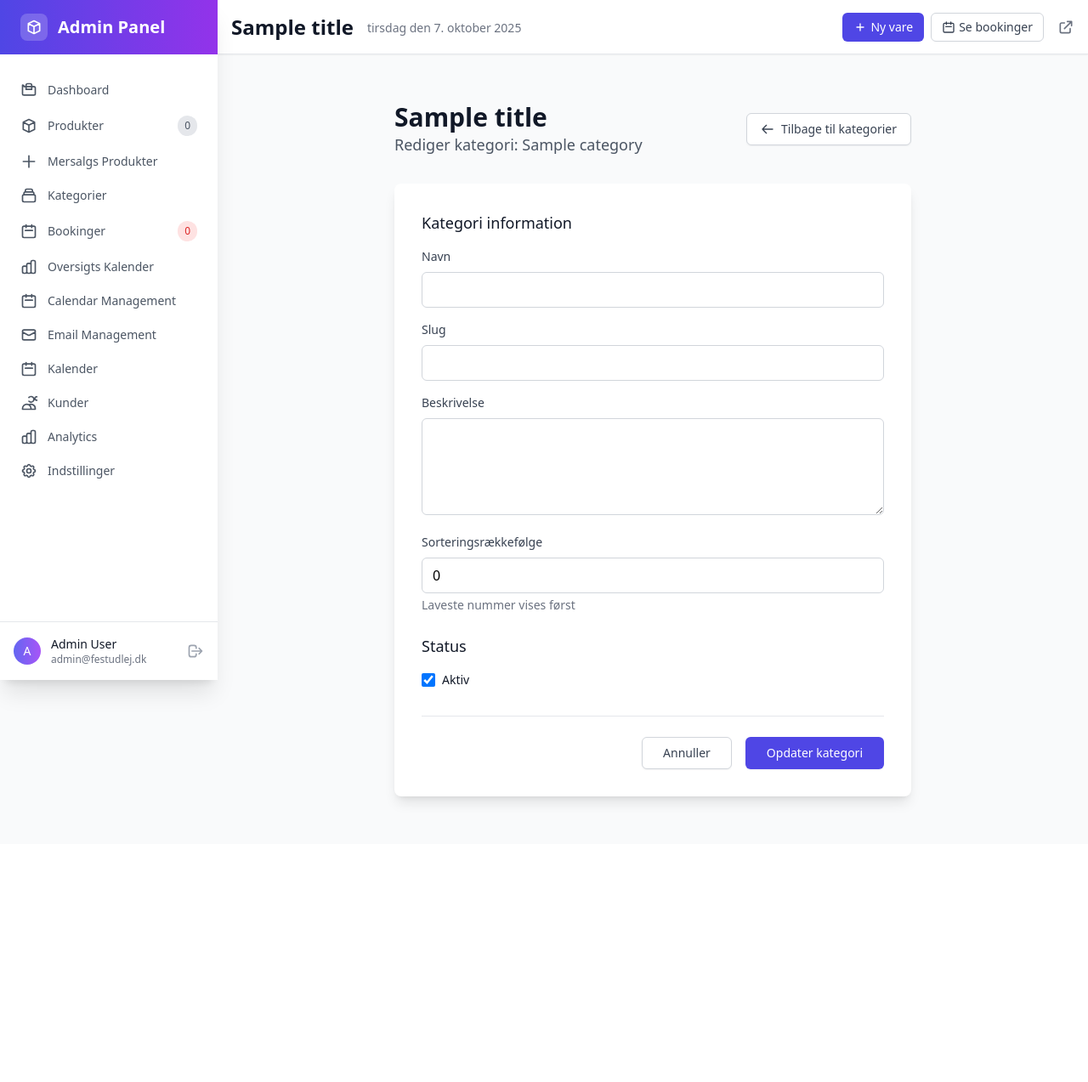
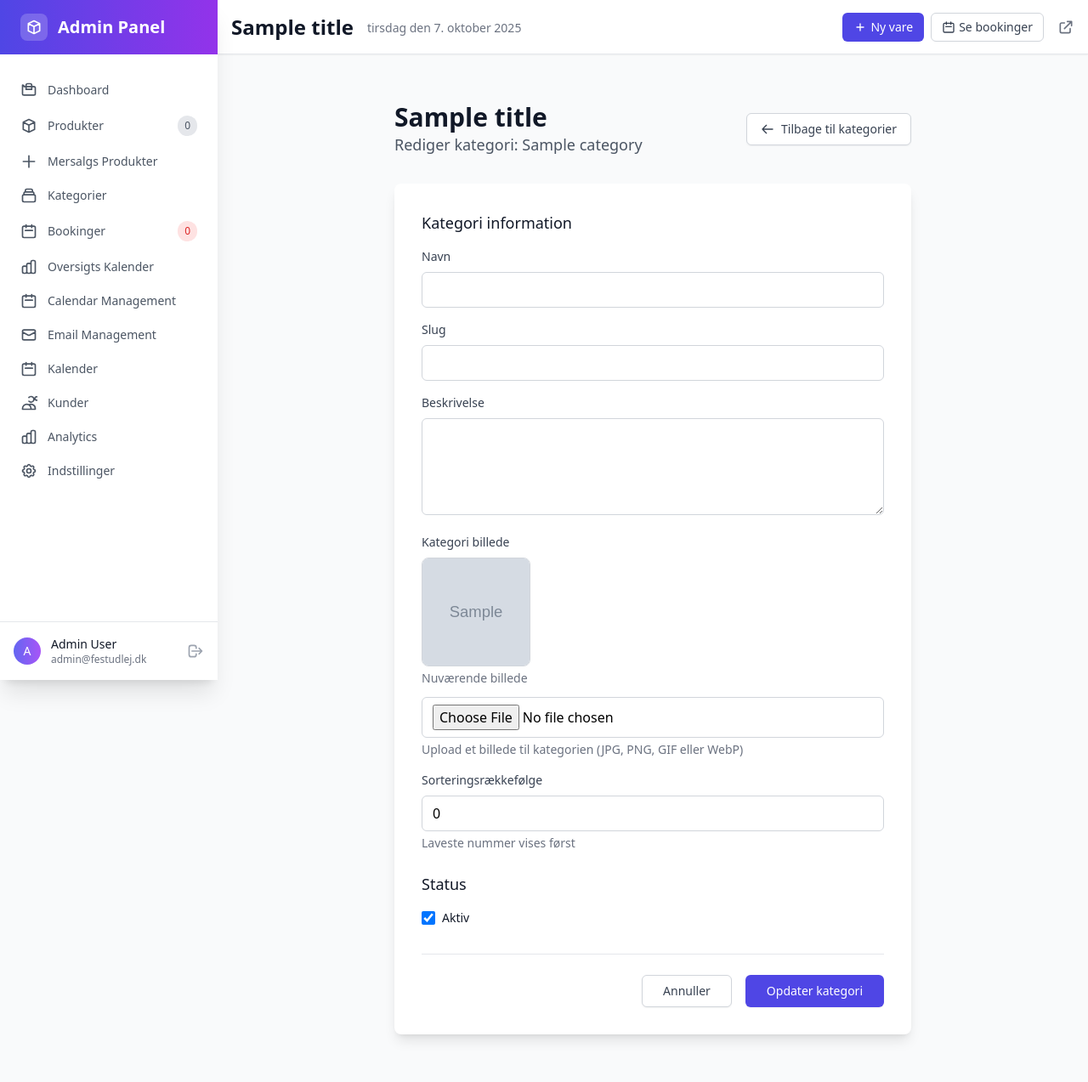
Before and after one commit to Flyvendedk799/HighendEvent, a Flask app: template app/templates/admin/category_form.html in a window 1280 px wide. Shown: the whole page at 85% size. Before the commit the page ends 949 px from the top, so only its background shows below. Run offline with Flask 3, Linux system fonts and the light colour scheme; tables that the repository leaves empty hold one stand-in row (values such as "Sample post"); the template is opened without the code that fills it: values that come from a table or form of the project are taken from there, most other values are stand-ins (such as "Sample title", 1, 10 or a date in 2020); grey boxes marked "Sample" are stand-in pictures; some libraries are stand-ins or nearby versions.

Commit message:
Add category image functionality - categories can now have images displayed on homepage

```diff
--- a/app/blueprints/admin.py
+++ b/app/blueprints/admin.py
@@ -1294,10 +1294,16 @@ def create_category():
     form = CategoryForm()
 
     if form.validate_on_submit():
+        # Handle image upload
+        image_url = None
+        if form.image.data:
+            image_url = save_uploaded_file(form.image.data)
+
         category = Category(
             name=form.name.data,
             slug=form.slug.data,
             description=form.description.data,
+            image_url=image_url,
             sort_order=form.sort_order.data,
             is_active=form.is_active.data
         )
@@ -1320,6 +1326,10 @@ def edit_category(id):
     form = CategoryForm(obj=category)
 
     if form.validate_on_submit():
+        # Handle image upload
+        if form.image.data:
+            category.image_url = save_uploaded_file(form.image.data)
+
         category.name = form.name.data
         category.slug = form.slug.data
         category.description = form.description.data
--- a/app/forms.py
+++ b/app/forms.py
@@ -179,6 +179,10 @@ class CategoryForm(FlaskForm):
         'Beskrivelse',
         validators=[Optional(), Length(max=1000)],
         render_kw={'rows': 3}
+    )
+    image = FileField(
+        'Kategori billede',
+        validators=[Optional(), FileAllowed(['jpg', 'jpeg', 'png', 'gif', 'webp'], 'Kun billedfiler er tilladt!')]
     )
     sort_order = IntegerField(
         'Sorteringsrækkefølge',
--- a/app/models.py
+++ b/app/models.py
@@ -182,6 +182,7 @@ class Category(db.Model):
     name: Mapped[str] = mapped_column(db.String(100), nullable=False)
     slug: Mapped[str] = mapped_column(db.String(100), unique=True, nullable=False, index=True)
     description: Mapped[Optional[str]] = mapped_column(db.Text)
+    image_url: Mapped[Optional[str]] = mapped_column(db.String(500))
     is_active: Mapped[bool] = mapped_column(db.Boolean, default=True, nullable=False)
     sort_order: Mapped[int] = mapped_column(db.Integer, default=0, nullable=False)
     created_at: Mapped[datetime] = mapped_column(db.DateTime, default=datetime.utcnow, nullable=False)
--- a/app/templates/admin/category_form.html
+++ b/app/templates/admin/category_form.html
@@ -28,7 +28,7 @@
 
     <!-- Form -->
     <div class="bg-white shadow-lg rounded-lg">
-        <form method="POST" class="p-8">
+        <form method="POST" enctype="multipart/form-data" class="p-8">
             {{ form.hidden_tag() }}
 
             <div class="space-y-6">
@@ -59,6 +59,21 @@
                             {% if form.description.errors %}
                                 <p class="mt-1 text-sm text-red-600">{{ form.description.errors[0] }}</p>
                             {% endif %}
+                        </div>
+
+                        <div>
+                            {{ form.image.label(class="block text-sm font-medium text-gray-700 mb-2") }}
+                            {% if category and category.image_url %}
+                                <div class="mb-3">
+                                    <img src="{{ category.image_url | image_url }}" alt="{{ category.name }}" class="h-32 w-32 object-cover rounded-lg border border-gray-300">
+                                    <p class="mt-1 text-sm text-gray-500">Nuværende billede</p>
+                                </div>
+                            {% endif %}
+                            {{ form.image(class="w-full px-3 py-2 border border-gray-300 rounded-md focus:outline-none focus:ring-2 focus:ring-indigo-500 focus:border-indigo-500") }}
+                            {% if form.image.errors %}
+                                <p class="mt-1 text-sm text-red-600">{{ form.image.errors[0] }}</p>
+                            {% endif %}
+                            <p class="mt-1 text-sm text-gray-500">Upload et billede til kategorien (JPG, PNG, GIF eller WebP)</p>
                         </div>
 
                         <div>
```
Also changed, not shown: add_category_image.py (added, +37 -0 lines), app/templates/public/index.html (+9 -0 lines).
